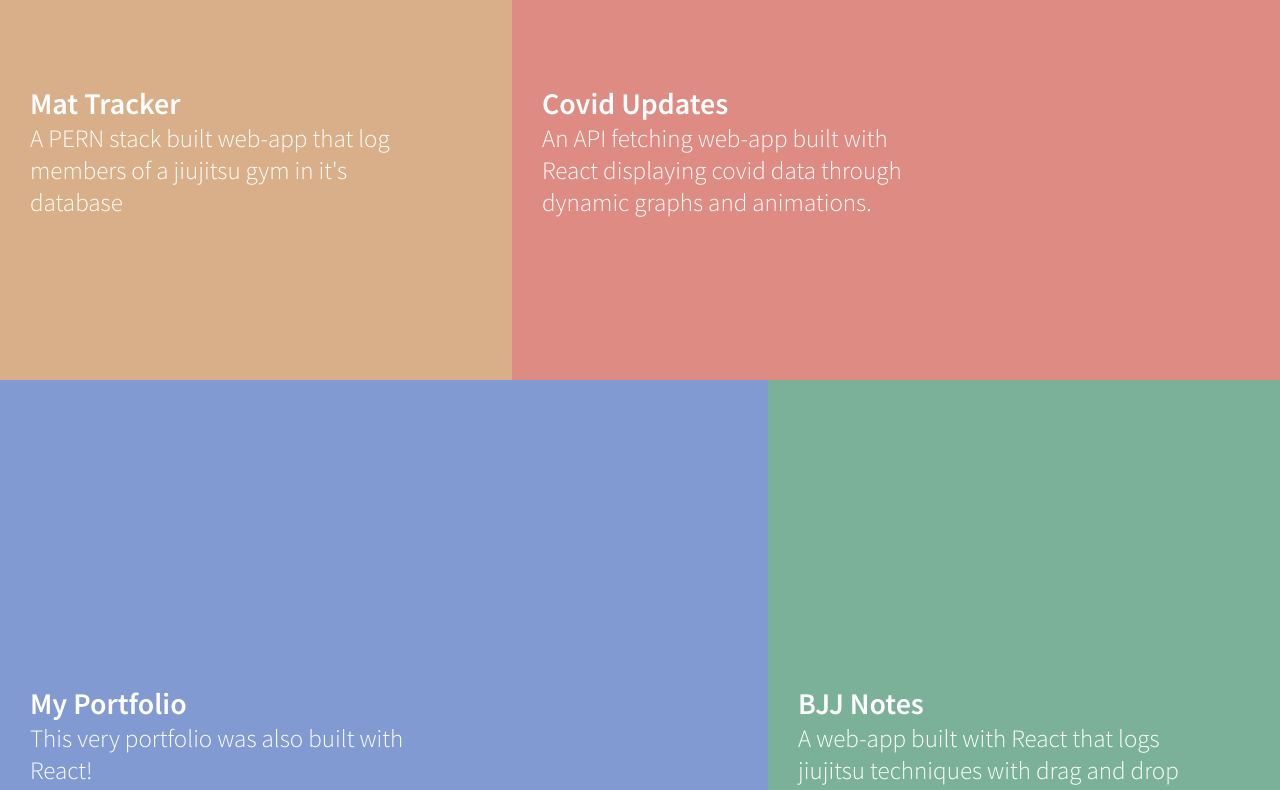
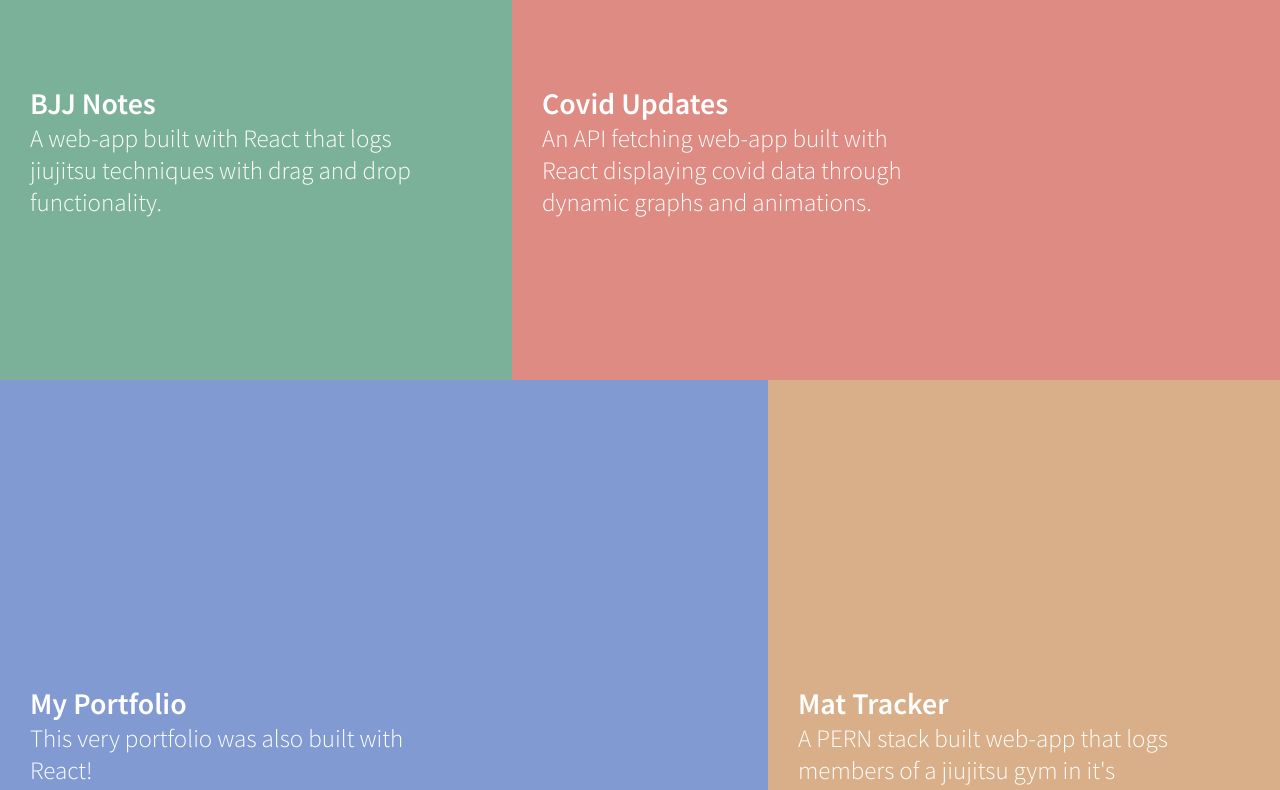
Before and after one commit to Petemc121/portfolio, a React (Create React App) app: page / in a window 1280 px wide. Shown: the part 1820-2610 px from the top of the page. Built offline with nearby package versions, Linux system fonts and the light colour scheme.

Commit message:
switched images

```diff
--- a/src/components/Projects.tsx
+++ b/src/components/Projects.tsx
@@ -46,7 +46,7 @@ export default function Projects() {
       img: matTracker,
       title: "Mat Tracker",
       description:
-        "A PERN stack built web-app that log members of a jiujitsu gym in it's database",
+        "A PERN stack built web-app that logs members of a jiujitsu gym in it's database",
       setProjectHovered: setProjectHovered,
       projectHovered: projectHovered,
     },
--- a/src/styles/App.css
+++ b/src/styles/App.css
@@ -411,8 +411,8 @@
 }
 
 .mat-tracker {
-  -ms-grid-row: 2;
-  -ms-grid-column: 1;
+  -ms-grid-row: 3;
+  -ms-grid-column: 4;
   -ms-grid-column-span: 2;
   grid-area: mat-tracker;
   background-color: #d8af88;
@@ -427,8 +427,8 @@
 }
 
 .bjj-notes {
-  -ms-grid-row: 3;
-  -ms-grid-column: 4;
+  -ms-grid-row: 2;
+  -ms-grid-column: 1;
   -ms-grid-column-span: 2;
   grid-area: bjj-notes;
   background-color: #7cb199;
@@ -443,7 +443,7 @@
       grid-template-columns: repeat(5, 1fr);
   -ms-grid-rows: auto;
       grid-template-rows: auto;
-      grid-template-areas: "roamingrolls roamingrolls roamingrolls silverbacks  silverbacks " "mat-tracker mat-tracker covid-app covid-app covid-app" "portfolio portfolio portfolio bjj-notes bjj-notes";
+      grid-template-areas: "roamingrolls roamingrolls roamingrolls silverbacks  silverbacks " "bjj-notes bjj-notes covid-app covid-app covid-app" "portfolio portfolio portfolio mat-tracker mat-tracker";
 }
 
 .project {
--- a/src/styles/App.scss
+++ b/src/styles/App.scss
@@ -210,8 +210,8 @@
   grid-template-rows: auto;
   grid-template-areas:
     "roamingrolls roamingrolls roamingrolls silverbacks  silverbacks "
-    "mat-tracker mat-tracker covid-app covid-app covid-app"
-    "portfolio portfolio portfolio bjj-notes bjj-notes";
+    "bjj-notes bjj-notes covid-app covid-app covid-app"
+    "portfolio portfolio portfolio mat-tracker mat-tracker";
 }
 
 .project {
```
Also changed, not shown: 1 other file (tests, documents, lock files or other folders).
